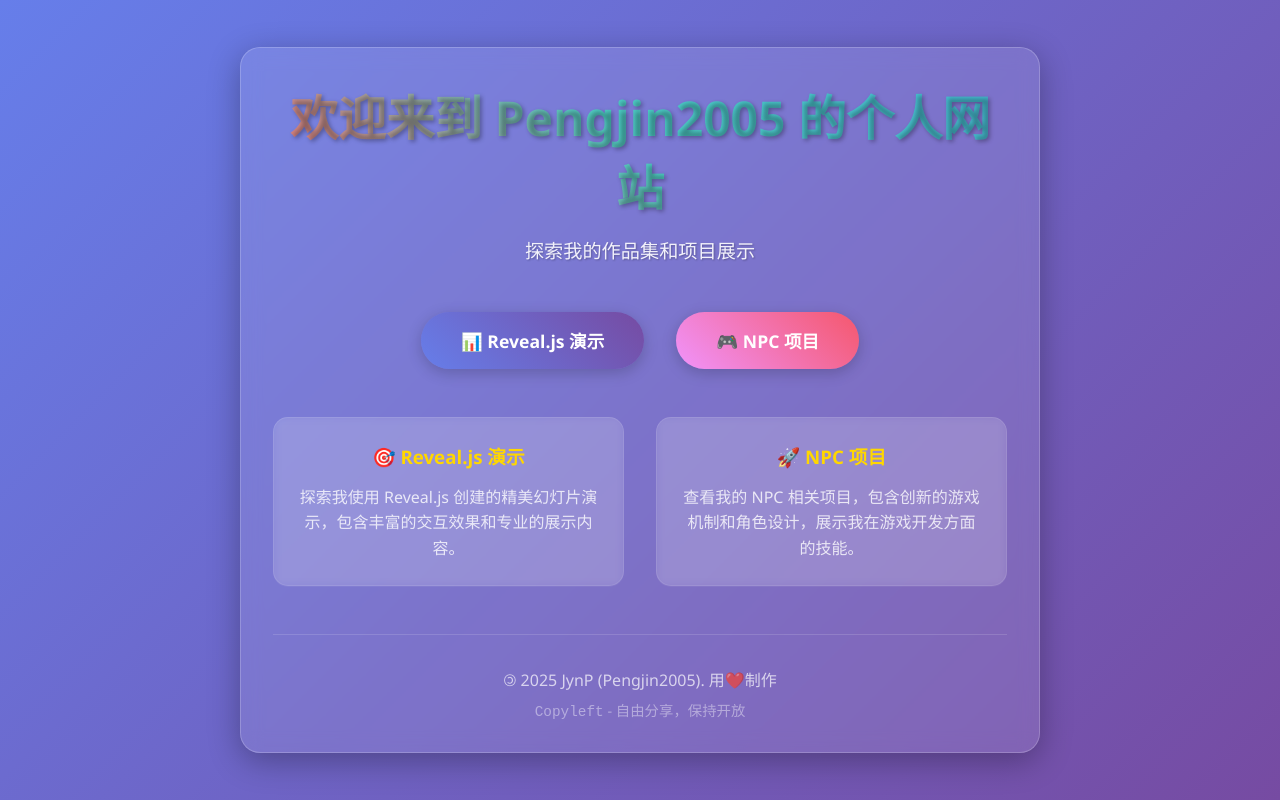
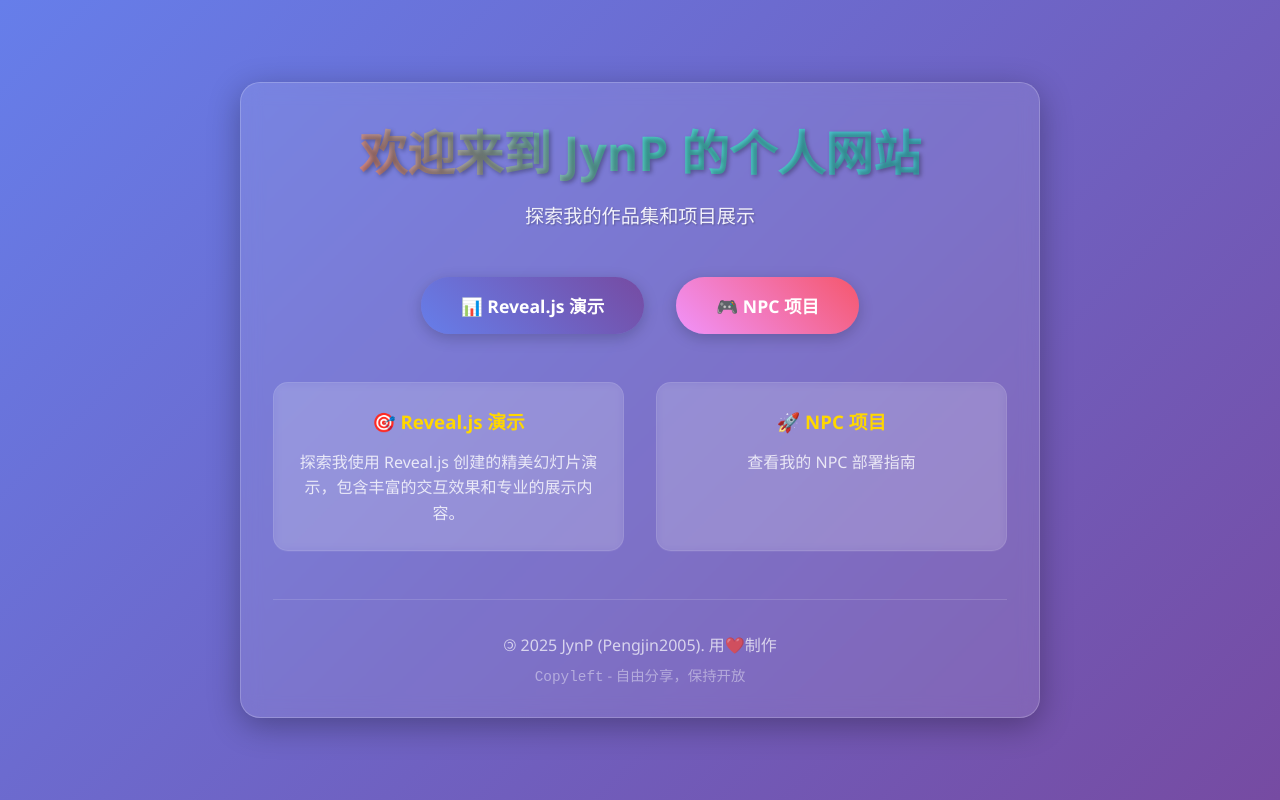
Before and after one commit to Pengjin2005/Pengjin2005.github.io, a plain HTML site: page index.html in a window 1280 px wide. Drawn offline with Linux system fonts and the light colour scheme.

Commit message:
modified description

```diff
--- a/index.html
+++ b/index.html
@@ -181,7 +181,7 @@
 </head>
 <body>
     <div class="container">
-        <h1>欢迎来到 Pengjin2005 的个人网站</h1>
+        <h1>欢迎来到 JynP 的个人网站</h1>
         <p class="subtitle">探索我的作品集和项目展示</p>
 
         <div class="buttons-container">
@@ -200,7 +200,7 @@
             </div>
             <div class="card">
                 <h3>🚀 NPC 项目</h3>
-                <p>查看我的 NPC 相关项目，包含创新的游戏机制和角色设计，展示我在游戏开发方面的技能。</p>
+                <p>查看我的 NPC 部署指南</p>
             </div>
         </div>
 
```
